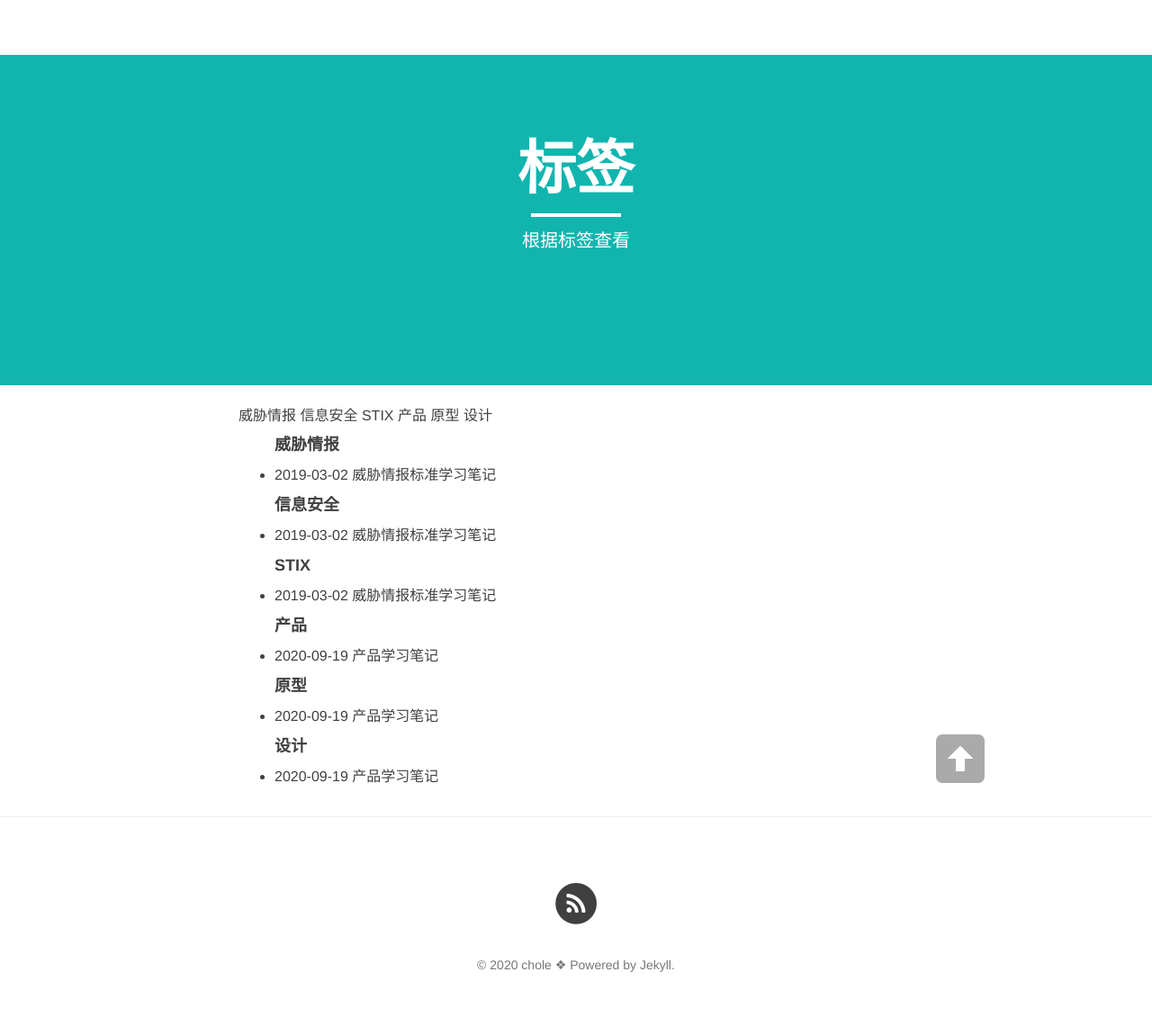
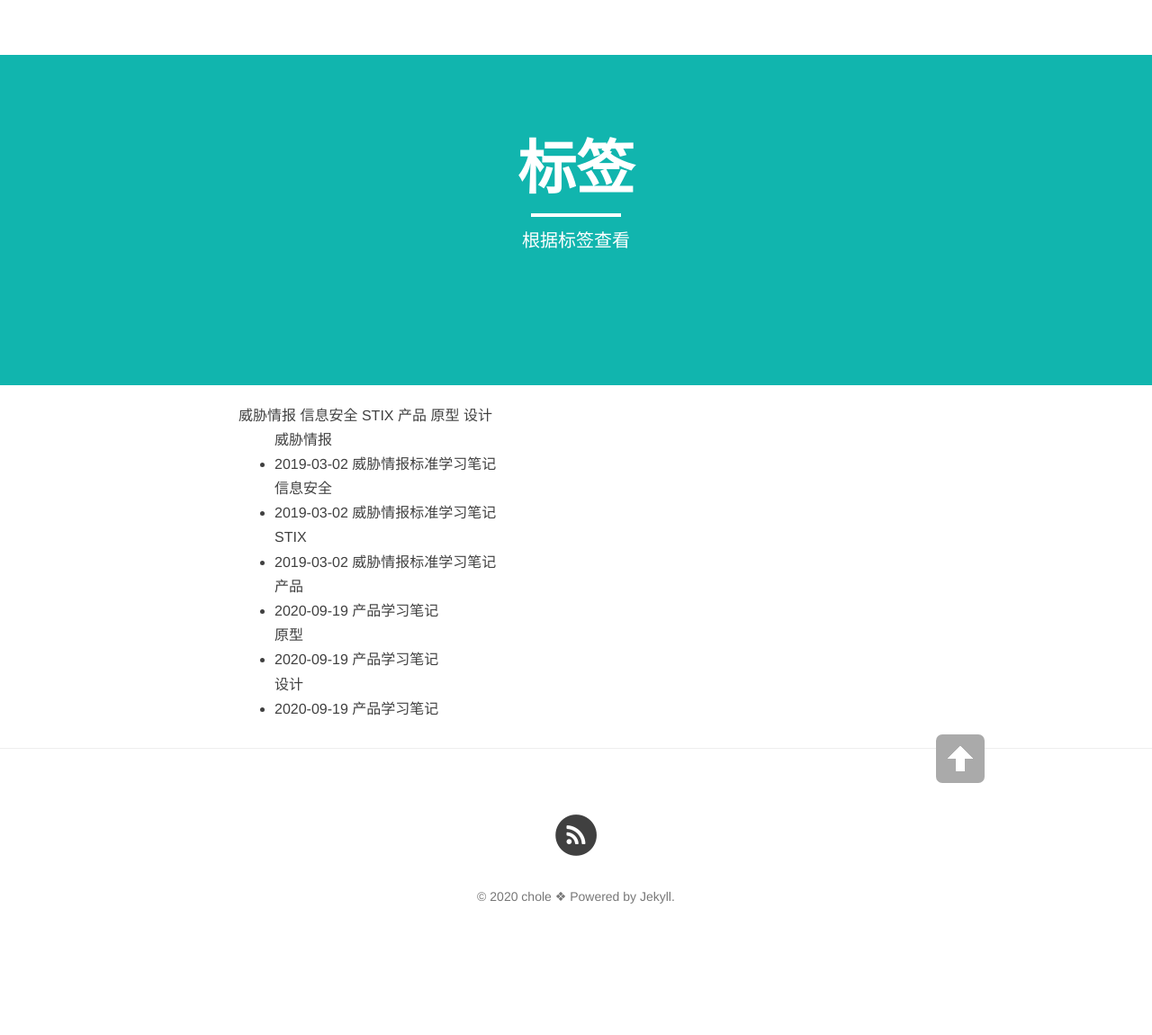
Before and after one commit to lullabypan/lullabypan.github.io, a Jekyll site: the page built from tags.md, in a window 1280 px wide. Shown: the whole page at 90% size. Built offline with Jekyll 4.4.1, drawn with Linux system fonts in a browser that asks for light colours; nearby versions of some CDN libraries; library files that are not in the unit come from our copies; after the commit the page ends 1074 px from its top, so only the background shows below that.

Commit message:
Update tags.md

```diff
--- a/tags.md
+++ b/tags.md
@@ -14,7 +14,7 @@ header-img: "img/semantic.jpg"
 
 <ul class="listing">
 {% for tag in site.tags %}
-  <h4 class="listing-seperator" id="{{ tag[0] }}">{{ tag[0] }}</h4>
+  <a class="listing-seperator" id="{{ tag[0] }}">{{ tag[0] }}</a>
 {% for post in tag[1] %}
   <li class="listing-item">
   <time datetime="{{ post.date | date:"%Y-%m-%d" }}">{{ post.date | date:"%Y-%m-%d" }}</time>
```
